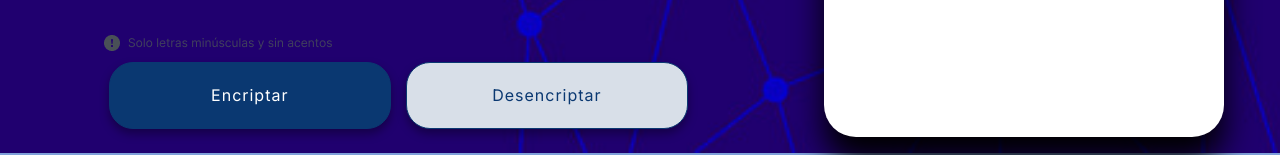
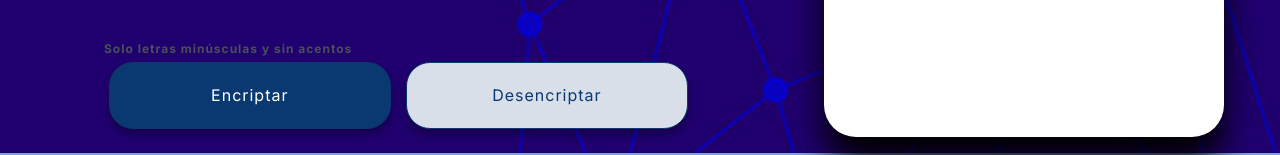
Before and after one commit to CainGTorres/encriptador-de-cain, a plain HTML site: page index.html in a window 1280 px wide. Shown: the part 591-746 px from the top of the page. Drawn offline with Linux system fonts and the light colour scheme.

Commit message:
Modificacion de bases y condiciones de img a texto

```diff
--- a/index.html
+++ b/index.html
@@ -18,8 +18,8 @@
                 <textarea id="cajatexto" placeholder="Ingrese el Texto Aquí" class="caja__texto"></textarea>
                     <div class="footer__seccion__primera">
                         <div class="base__condicion">
-                            <img src="encriptado-assets/frame-1.png" alt="bases y condiciones">
-                                <!--<p>Solo letras minúsculas y sin acentos</p> -->
+                            <h1>Solo letras minúsculas y sin acentos</h1>
+                                <!--<img src="encriptado-assets/frame-1.png" alt="bases y condiciones">-->
                         </div>
                         <div class="contenedor__botones">
                             <input id="encriptador" class="boton__encriptador cripto" type="button" value="Encriptar">
--- a/style.css
+++ b/style.css
@@ -89,6 +89,10 @@ header{
 }
 .caja__texto::placeholder {
     color: (var(--color-texto));
+}
+h1{
+    font-size: 12px;
+    color: var(--color-grisoscuro);
 }
 
 .contenedor__botones {
```
